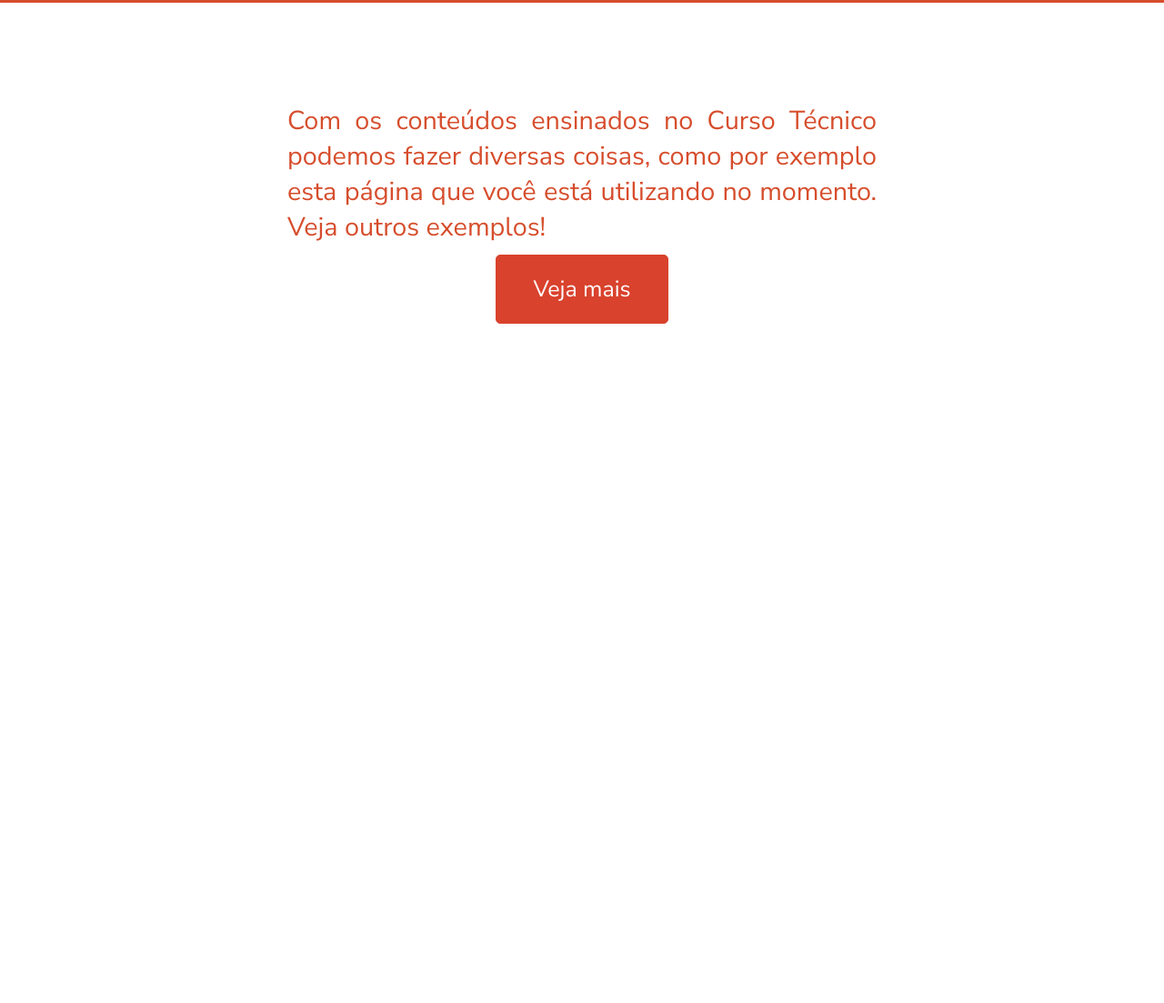
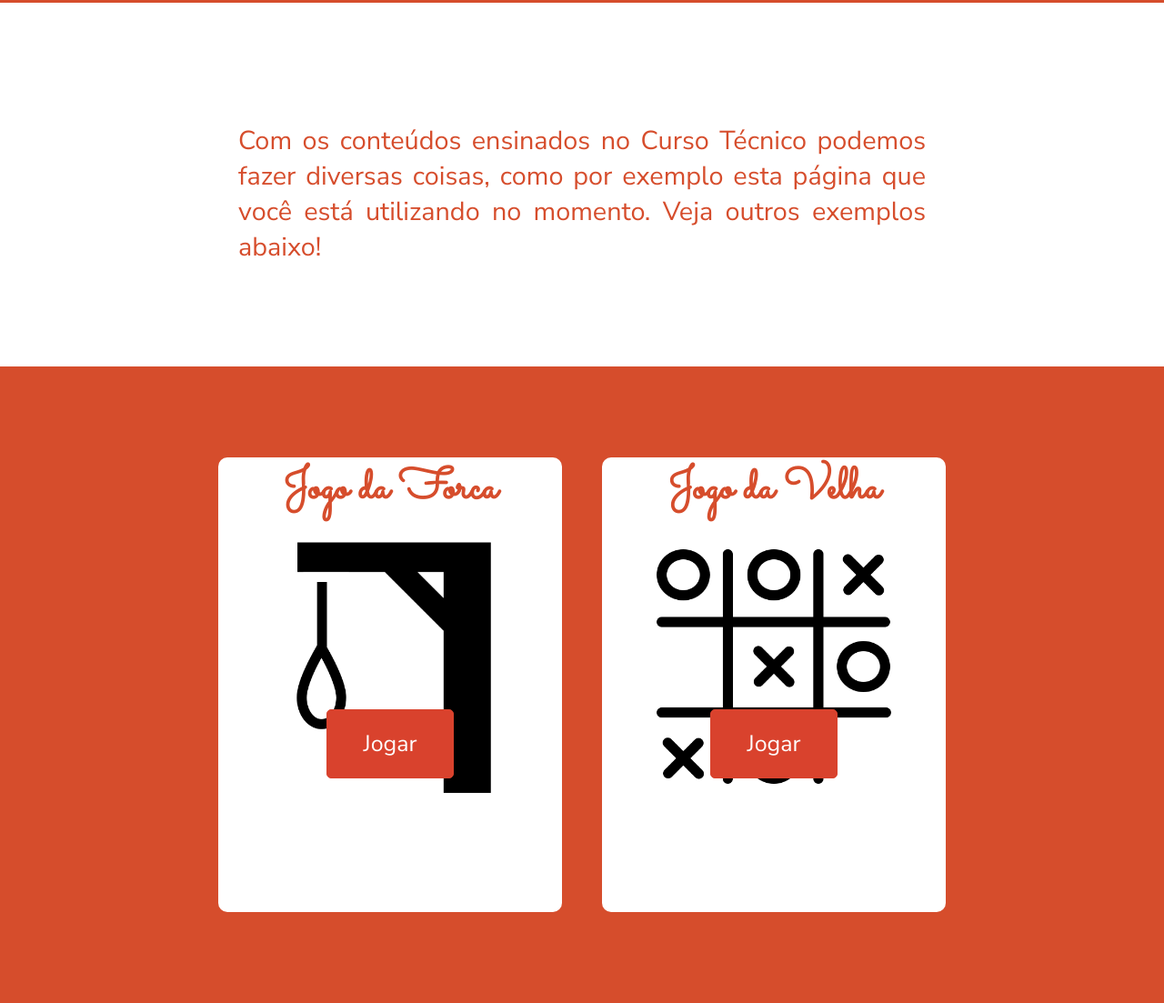
Before and after one commit to jnettome/PROJETO-OPA, a plain HTML site: page index.html in a window 1280 px wide. Shown: the part 3562-4665 px from the top of the page at 91% size. Before the commit the page ends 3965 px from the top, so only its background shows below. Drawn offline with Linux system fonts and the light colour scheme.

Commit message:
Adicionei a seção de link para os jogos

```diff
--- a/css/estilo.css
+++ b/css/estilo.css
@@ -23,8 +23,6 @@ header#topo h1{
 	color: white;
 	font-size: 9em;
 	font-family: 'Sacramento', cursive;
-
-
 }
 
 div#btn a{
@@ -37,7 +35,7 @@ div#btn a{
 	background-color: #D9422D;
 	color: white;
 	font-size: 25px;
-	font-family: 'Nunito Sans', sans-serif; /*Tajawal, sans-serif*/
+	font-family: 'Nunito Sans', sans-serif;
 }
 
 div#btn a:hover{
@@ -75,14 +73,14 @@ div#btn a:hover{
 }
 
 .cd-timeline__container::before {
-  /* this is the vertical line */
+  /*Linha vertical*/
   content: '';
   position: absolute;
   top: 0;
   left: 18px;
   height: 100%;
   width: 4px;
-  background-color: #9BB5C2;/*Cor original #d7e4ed*/
+  background-color: #9BB5C2;
 }
 
 @media only screen and (min-width: 1170px) {
@@ -367,7 +365,7 @@ div#btn a:hover{
 
 
 
-/*Conteúdo logo abaixo da linha do tempo*/
+/*Bloco de texto logo abaixo da linha do tempo*/
 section#conteudo{
 	background-color: #D64D2C;
 	color: white;
@@ -380,7 +378,7 @@ section#conteudo p{
   	color: white;
   	font-family: 'Nunito Sans', sans-serif;
   	text-align: justify;
-  	width: 60%;
+  	width: 70%;
   	margin-top: 2%;
   	margin-right: auto;
   	margin-left: auto;
@@ -388,20 +386,60 @@ section#conteudo p{
 
 
 
-/*Final da página com botão*/
-footer#final{
+/*Segundo trecho de texto após a linha do tempo*/
+section#segundo-conteudo{
 	color: #D64D2C;
 	padding: 100px;
 	height: 400px;
 	text-align: center;
 }
 
-footer#final p{
+section#segundo-conteudo p{
 	font-size: 1.8rem;
-  	font-family: 'Nunito Sans', sans-serif;
-  	text-align: justify;
-  	width: 60%;
-  	margin-top: 1%;
-  	margin-right: auto;
-  	margin-left: auto;
+  font-family: 'Nunito Sans', sans-serif;
+  text-align: justify;
+  width: 70%;
+	margin-top: 3%;
+ 	margin-right: auto;
+ 	margin-left: auto;
 }
+
+/*Seção com link para os jogos*/
+section#jogos{
+  background-color: #D64D2C;
+  color: white;
+  padding: 100px;
+  height: 700px;
+  text-align: center;
+}
+
+section#jogos>div{
+  display: inline-block;
+  background-color: white;
+  color: #D64D2C;
+  border-radius: 10px;
+  width: 35%;
+  height: 100%;
+  font-family: 'Sacramento', cursive;
+  font-size: 2rem;
+}
+
+div#forca{
+  margin-right: 20px;
+  background: url('../img/forca.png') no-repeat 50% 80px;
+  background-size: 300px;
+}
+div#forca>div>a{
+  display: inline-block;
+  margin-top: 55%;
+}
+
+div#velha{
+  margin-left: 20px;
+  background: url('../img/jogo-velha.png') no-repeat 50% 80px;
+  background-size: 300px;
+}
+div#velha>div>a{
+  display: inline-block;
+  margin-top: 55%;
+}
--- a/index.html
+++ b/index.html
@@ -109,13 +109,25 @@
 		<p>Coisas novas são mostradas ao Mundo a todo instante. A tecnologia não para e as estatísticas nos mostram o quanto ainda vai evoluir. Com o curso técnico de Informática para Internet você será o <b>Futuro</b></p>
 	</section>
 
-	<footer id="final">
-		<p>Com os conteúdos ensinados no Curso Técnico podemos fazer diversas coisas, como por exemplo esta página que você está utilizando no momento. Veja outros exemplos!</p>
-		<div id="btn">
-			<a href="#">Veja mais</a>
+	<section id="segundo-conteudo">
+		<p>Com os conteúdos ensinados no Curso Técnico podemos fazer diversas coisas, como por exemplo esta página que você está utilizando no momento. Veja outros exemplos abaixo!</p>
+	</section>
+
+	<section id="jogos">
+		<div id="forca">
+			<h2>Jogo da Forca</h2>
+			<div id="btn">
+				<a href="#">Jogar</a>
+			</div>
 		</div>
 
-	</footer>
+		<div id="velha">
+			<h2>Jogo da Velha</h2>
+			<div id="btn">
+				<a href="#">Jogar</a>
+			</div>
+		</div>
+	</section>
 
 
 </body>
```
Also changed, not shown: img/forca.png (added), img/jogo-velha.png (added).
